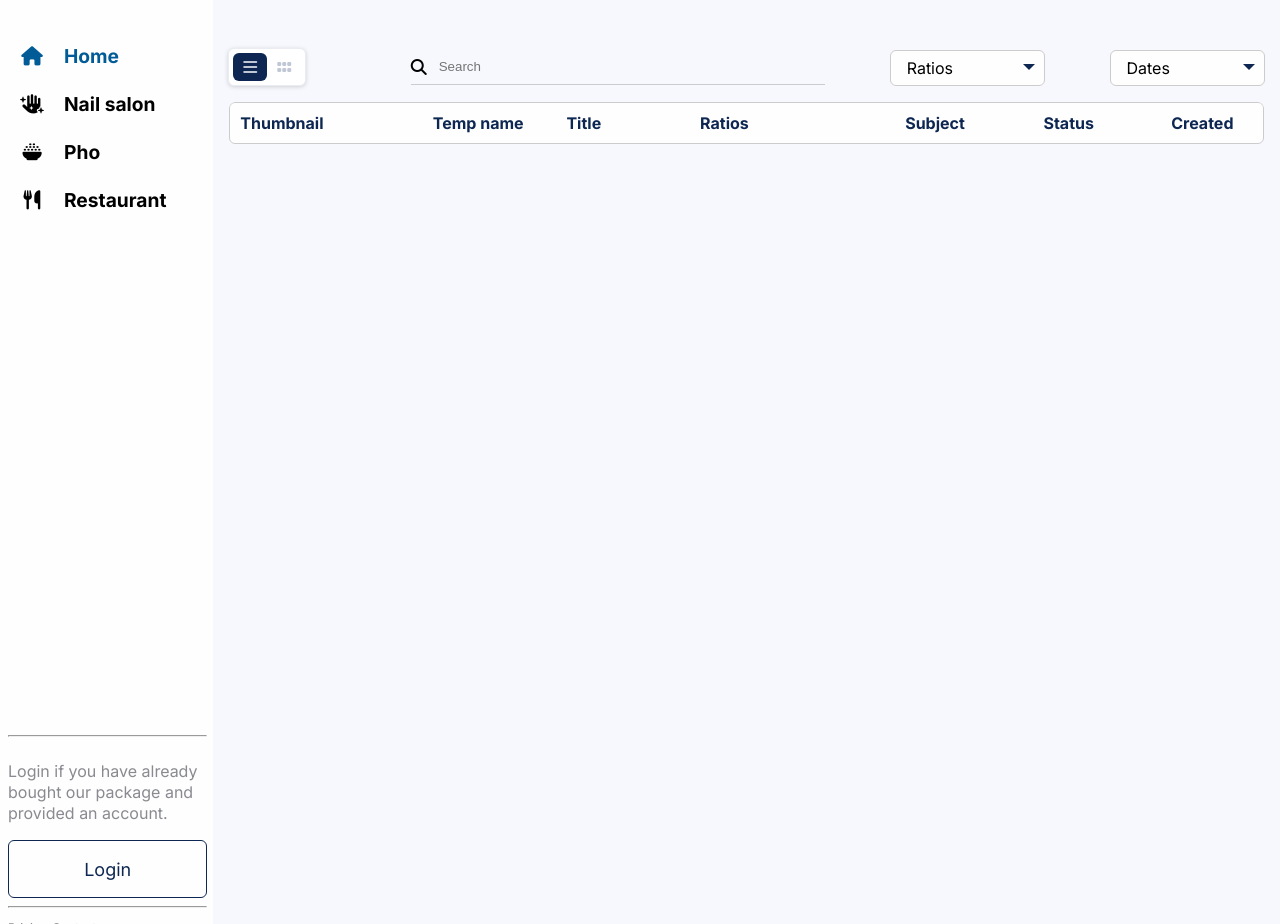
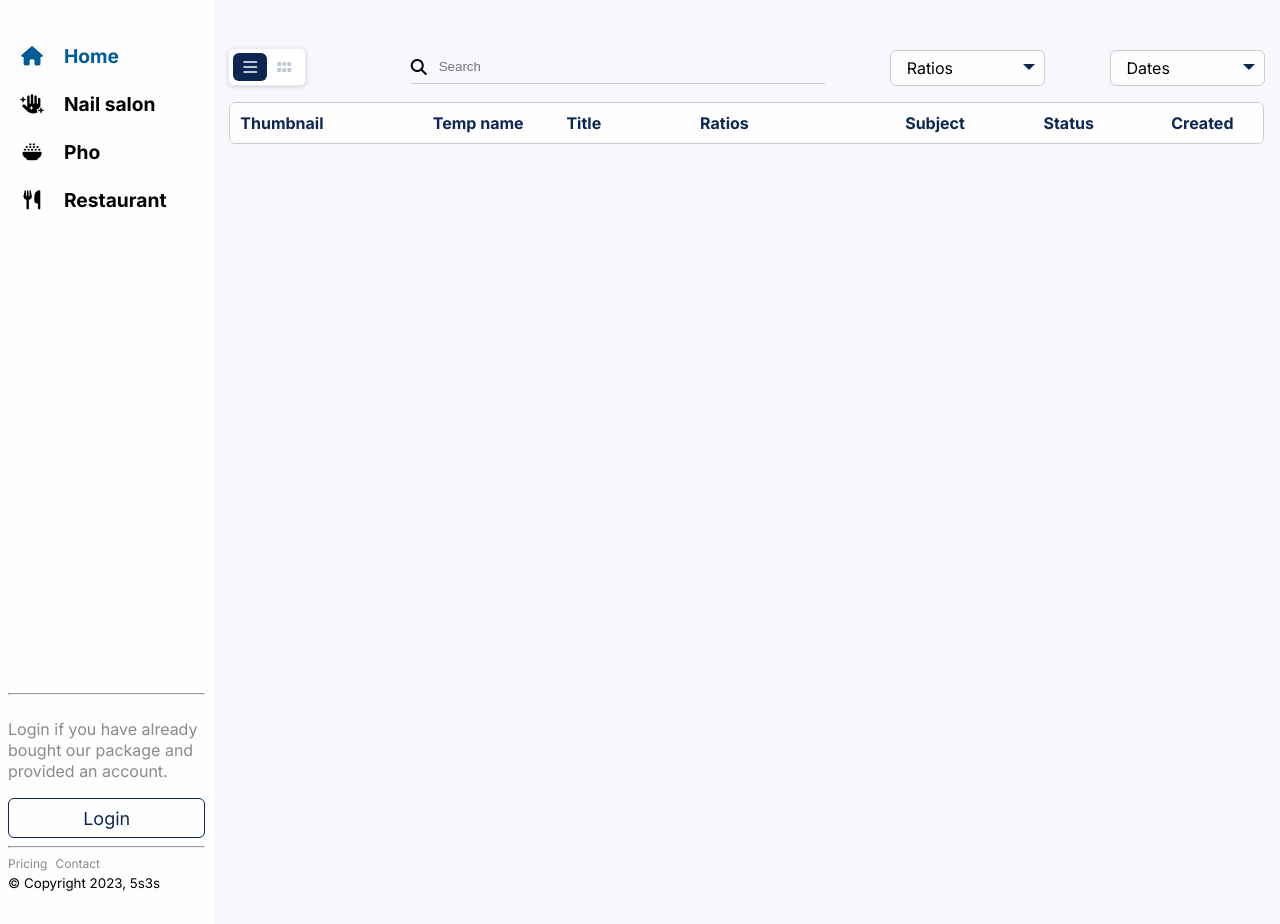
Before and after one commit to nhdangdev/5s3s_HomePage_v01, a PHP site: page /templates/php/template_list.php in a window 1280 px wide. Run offline with PHP 8.4, Linux system fonts and the light colour scheme; data that the repository does not hold is empty; some libraries are stand-ins or nearby versions.

Commit message:
add repsonsive pricing page

```diff
--- a/css/components/sidebar_template_list.css
+++ b/css/components/sidebar_template_list.css
@@ -21,6 +21,7 @@ hr{
     display: flex;
     flex-direction: column;
     /* justify-content: space-between; */
+    box-sizing: border-box;
 }
 
 .sidebar-templatelist p{
@@ -33,6 +34,7 @@ hr{
 .sidebar__scroll-container{
     /* overflow-y: auto; */
     /* flex: 6; */
+    flex: auto;
 }
 
 .sidebar__scroll-container .nav-link{
@@ -76,6 +78,10 @@ hr{
     justify-content: flex-end;
 }
 
+/* .sidebar__login hr{
+    margin: 10px 0px;
+} */
+
 .sidebar-templatelist .button{
     border-radius: var(--border-radius);
     border: solid 1.5px #0d2752;
@@ -106,12 +112,22 @@ hr{
 /* .footer{
     flex-grow: 2;
 } */
+.footer__links{
+    display: flex;
+    flex-wrap: wrap;
+    gap: 8px;
+    list-style: none;
+    justify-content: flex-start;
+    padding: 0;
+    margin: 0;
+}
 
 .footer__link{
     font-size: 12px;
     line-height: 16px;
     color: #888;
     text-decoration: none;
+    cursor: pointer;
 }
 
 .footer__link:hover{
--- a/css/template_list.css
+++ b/css/template_list.css
@@ -21,6 +21,10 @@
   --list-view-others-width: 10%;
 }
 
+*{
+  box-sizing: border-box;
+}
+
 body,
 html {
   height: 100dvh;
@@ -31,16 +35,14 @@ html {
   padding: 0;
 }
 
-
 .wrapper {
   background-color: var(--background-color);
   overflow-y: hidden;
   height: 100dvh;
   overflow-x: hidden;
-
 }
 
-.dashboard-content{
+.dashboard-content {
   padding-top: 32px;
 }
 
@@ -71,7 +73,7 @@ p {
   color: var(--text-color);
 }
 
-.ratio-card--alert{
+.ratio-card--alert {
   color: #31708f;
   background: #d9edf7;
   border: 1px solid #bce8f1;
@@ -152,7 +154,7 @@ p {
   background-color: transparent;
 }
 
-#search__input:focus{
+#search__input:focus {
   outline: none;
 }
 
@@ -166,7 +168,6 @@ p {
   box-sizing: border-box;
   min-height: 500px;
   overflow-x: hidden;
-
 }
 
 .view-item__thumbnail img {
@@ -199,7 +200,7 @@ p {
   width: var(--list-view-thumbnail-width);
 }
 
-.hidden{
+.hidden {
   display: none !important;
 }
 
@@ -217,7 +218,7 @@ p {
 
 .list-view__header .header-subject,
 .list-view__header .header-status,
-.list-view__header .header-created{
+.list-view__header .header-created {
   text-align: center;
 }
 
@@ -233,7 +234,7 @@ p {
   transform: translateX(100px);
 }
 
-.view-item.show{
+.view-item.show {
   transform: translateX(0);
   opacity: 1;
 }
@@ -253,7 +254,7 @@ p {
 .list-view .view-item__status span,
 .list-view .view-item__subject span,
 .list-view .view-item__title span,
-.list-view .view-item__name span i{
+.list-view .view-item__name span i {
   display: none;
 }
 
@@ -267,16 +268,15 @@ p {
 
 .list-view .view-item__created,
 .list-view .view-item__subject,
-.list-view .view-item__status{
+.list-view .view-item__status {
   text-align: center;
 }
 
 .list-view .view-item__ratios {
   width: var(--list-view-ratios-width);
   display: flex;
-  gap: 4px;
+  gap: 8px;
   flex-wrap: wrap;
-
 }
 
 .list-view .view-item__ratios .ratio-card {
@@ -291,8 +291,8 @@ p {
 /* grid view css */
 
 .grid-view {
-  flex-wrap: wrap ;
-  gap:var(--grid-item-spacing);
+  flex-wrap: wrap;
+  gap: var(--grid-item-spacing);
 }
 
 .grid-view .view-item {
@@ -300,7 +300,12 @@ p {
   background-color: #fff;
   display: block;
   --grid-item-padding: var(--grid-item-spacing);
-  width: calc((var(--view-width) - (var(--num-item-row-grid) * 3px ) - (var(--num-item-row-grid) - 1 ) * var(--grid-item-padding)) / var(--num-item-row-grid));
+  width: calc(
+    (
+        var(--view-width) - (var(--num-item-row-grid) * 3px) -
+          (var(--num-item-row-grid) - 1) * var(--grid-item-padding)
+      ) / var(--num-item-row-grid)
+  );
   border-radius: var(--border-radius);
   padding: var(--grid-item-padding);
   text-align: center;
@@ -313,7 +318,7 @@ p {
   margin: 0;
 }
 
-.grid-view .view-item.show{
+.grid-view .view-item.show {
   transform: translateX(0);
   opacity: 1;
 }
@@ -343,7 +348,7 @@ p {
   text-align: left;
 }
 
-.grid-view .view-item__title{
+.grid-view .view-item__title {
   margin: 15px 0px;
   font-weight: 800;
   font-size: 1.2rem;
@@ -352,8 +357,7 @@ p {
 .grid-view .view-item__created,
 .grid-view .view-item__subject,
 .grid-view .view-item__status,
-.grid-view .view-item__name
-{
+.grid-view .view-item__name {
   color: #666;
   font-size: 0.9rem;
 }
@@ -384,7 +388,7 @@ p {
   margin-bottom: 5px;
 }
 
-.drop-down-btn--active{
+.drop-down-btn--active {
   transform: rotate(180deg);
 }
 
@@ -397,7 +401,6 @@ p {
 .custom-select select {
   display: none; /*hide original SELECT element: */
   border: 1px solid #ccc;
-
 }
 
 .select-selected {
@@ -486,17 +489,16 @@ p {
   background-color: rgba(0, 0, 0, 0.1);
 }
 
-
-
-
-
-
-
-@media (max-width: 930px) and (orientation: portrait){
-  .grid-view .view-item{
+@media (max-width: 930px) and (orientation: portrait) {
+  .grid-view .view-item {
     /* height: 360px; */
-    --num-item-row-grid :2;
-    width: calc((var(--view-width) - (var(--num-item-row-grid) * 3px ) - (var(--num-item-row-grid) - 1 ) * var(--grid-item-padding)) / var(--num-item-row-grid));
+    --num-item-row-grid: 2;
+    width: calc(
+      (
+          var(--view-width) - (var(--num-item-row-grid) * 3px) -
+            (var(--num-item-row-grid) - 1) * var(--grid-item-padding)
+        ) / var(--num-item-row-grid)
+    );
   }
 
   /* .grid-view .view-item:nth-child(3n){
@@ -507,59 +509,57 @@ p {
     margin-right: 0;
   } */
 
-  .search{
+  .search {
     width: 30%;
     margin: 20px;
   }
 
-  .select-selected{
+  .select-selected {
     /* padding: 7px 16px 7px 0px; */
     margin-left: -7px;
   }
 
   .list-view__header .header-status,
-  .list-view .view-item__status{
+  .list-view .view-item__status {
     display: none;
   }
 
   .list-view__header .header-ratios,
-  .list-view .view-item__ratios{
+  .list-view .view-item__ratios {
     width: 20%;
   }
 
-  .list-view__header .header-ratios{
+  .list-view__header .header-ratios {
     text-align: center;
   }
 
-  .list-view .view-item__ratios{
+  .list-view .view-item__ratios {
     display: flex;
     flex-wrap: wrap;
     gap: 8px;
     justify-content: center;
   }
-
-
 }
 
 @media (max-width: 767px) {
-  .row.view-header{
+  .row.view-header {
     margin: 0;
     padding: 0;
   }
 
   .filter__ratios,
   .filter__date,
-  .filter__subject{
+  .filter__subject {
     width: 100%;
   }
 
-  .search{
-    width: 60%;
+  .search {
+    flex: 1;
     margin-right: 16px;
   }
 
   .custom-select select option,
-  .select-selected{
+  .select-selected {
     font-size: 1rem;
   }
 
@@ -575,7 +575,7 @@ p {
     display: none;
   }
 
-  .list-view .view-item__name span i{
+  .list-view .view-item__name span i {
     width: 12px;
     height: 100%;
     display: inline-block;
@@ -586,7 +586,7 @@ p {
   .list-view .view-item__created,
   .list-view .view-item__status,
   .list-view .view-item__subject,
-  .list-view .view-item__title{
+  .list-view .view-item__title {
     width: 100%;
     display: none;
     align-items: center;
@@ -596,11 +596,10 @@ p {
   .list-view .view-item__created span,
   .list-view .view-item__status span,
   .list-view .view-item__subject span,
-  .list-view .view-item__title span{
+  .list-view .view-item__title span {
     display: block;
     margin-right: 4px;
   }
-
 
   .list-view .view-item__thumbnail,
   .list-view__header .header-thumbnail {
@@ -608,31 +607,31 @@ p {
   }
 
   .list-view .view-item__name,
-  .list-view__header .header-template-name{
-    width: 40% ;
+  .list-view__header .header-template-name {
+    width: 40%;
     font-size: 1rem;
     text-align: center;
   }
 
-  .list-view .view-item{
+  .list-view .view-item {
     display: flex;
     flex-wrap: wrap;
   }
 
-  .grid-view .view-item{
+  .grid-view .view-item {
     width: 100%;
   }
 
-  .select-selected{
+  .select-selected {
     /* padding: 7px 16px 7px 0px; */
     margin-left: 0px;
   }
 
-  .custom-select{
+  .custom-select {
     margin-bottom: 8px;
   }
 
-  .list-view .view-item__ratios{
+  .list-view .view-item__ratios {
     justify-content: flex-start;
   }
 }
--- a/js/template_list_mobile.js
+++ b/js/template_list_mobile.js
@@ -14,10 +14,18 @@ listItem.forEach((item) => {
 
 // [102316Tuan]
 // trigger click on first list-view item to open drop down menu while using mobile
-window.addEventListener("load", (event) => {
-    var firstListViewItem = document.querySelector('.list-view .view-item .view-item__name span');
-    firstListViewItem?.click();
-  });
+
+// check if user are using mobile device
+var x = window.matchMedia("(max-width:767px)");
+
+if(x.matches){
+    window.addEventListener("load", (event) => {
+        var firstListViewItem = document.querySelector('.list-view .view-item .view-item__name span');
+        firstListViewItem?.click();
+      });
+}
+
+
 
 function myFN(event) {
     // console.log(event.currentTarget.attributeNeedtoDisplay);
--- a/php/components/sidebar_template_list.php
+++ b/php/components/sidebar_template_list.php
@@ -19,16 +19,29 @@
     <hr>
     <p class="user-select--none">Login if you have already bought our package and provided an account.</p>
     <!-- [102312Tuan] add cookie login page-->
-    <a class="button" href="./login1.php"> <span>Login</span> <i class="fa-solid fa-right-to-bracket"></i></a>
+    <a class="button"> <span>Login</span> <i class="fa-solid fa-right-to-bracket"></i></a>
     <hr>
     <div class="sidebar__footer">
-        <a href="/" class="footer__link">Pricing</a>
-        <a href="/" class="footer__link">Contact</a>
+        <ul class="footer__links">
+            <li data-view="pricing" class="footer__link">Pricing</li>
+            <li class="footer__link">Contact</li>
+        </ul>
         <div class="user-select--none"><small>&copy; Copyright <span id="year"></span>, 5s3s</small></div>
     </div>
     </div>
 
     <script>
         document.getElementById("year").innerHTML = new Date().getFullYear();
+
+        var loginBtn = document.querySelector(".sidebar__login .button");
+        loginBtn.addEventListener("click", function(){
+            window.location.replace("/php/login2.php");
+        });
+
+        var footerLinks = document.querySelectorAll(".footer__link");
+        footerLinks[0].addEventListener("click", function(){
+
+            window.location.replace("/php/pricing.php");
+        })
     </script>
 </div>
```
Also changed, not shown: css/pricing.css (+37 -10 lines), views/email_template_2.html (+8 -8 lines).
